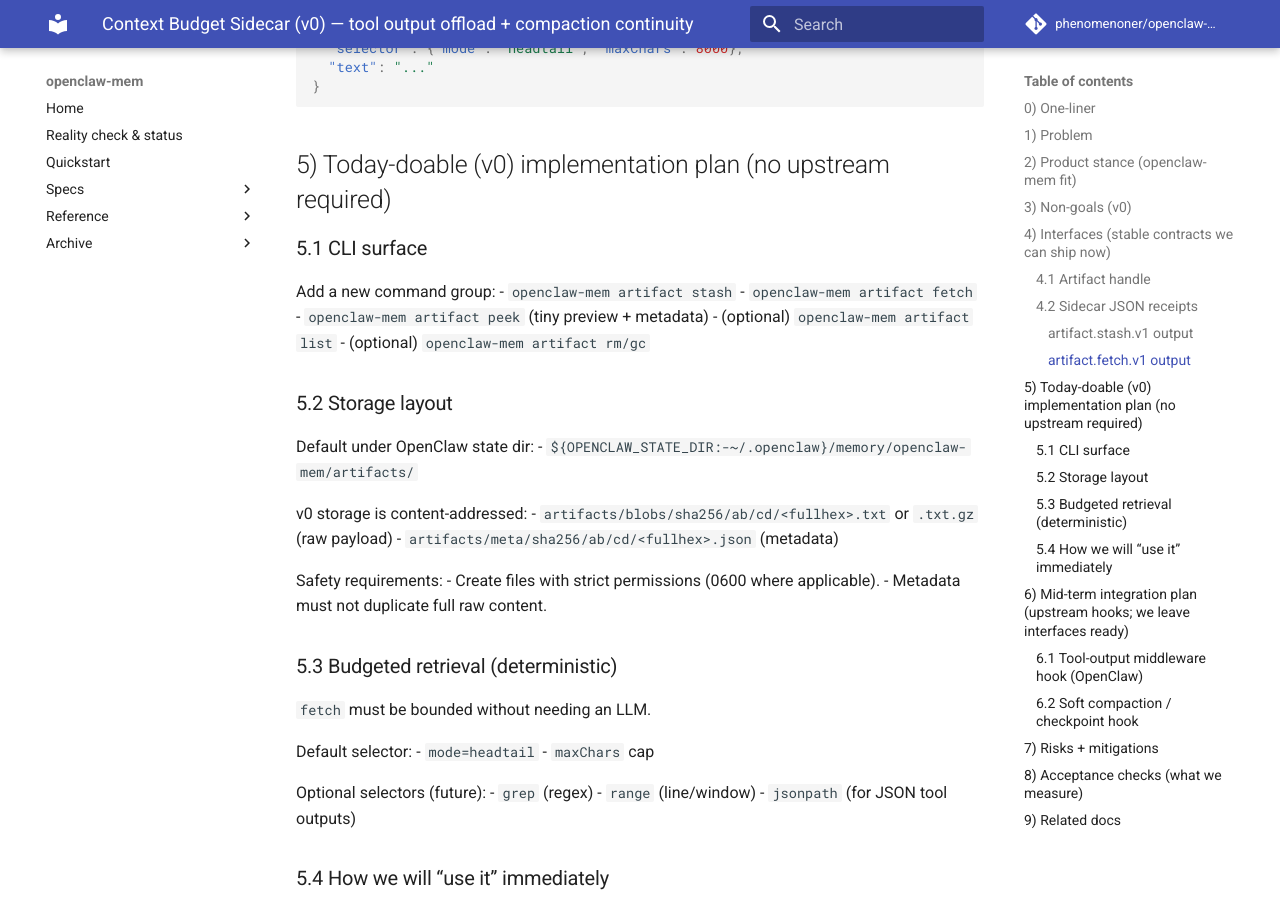
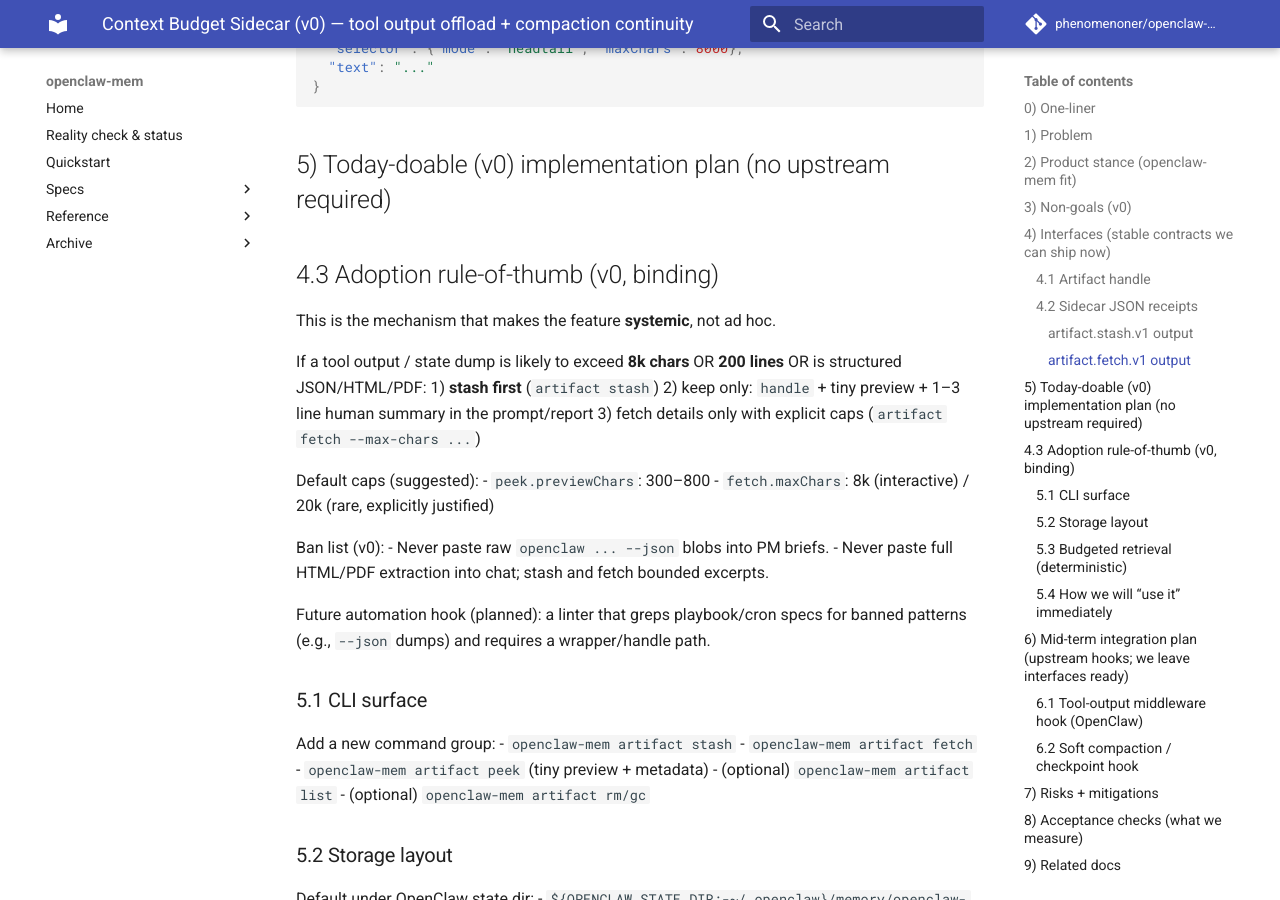
Before and after one commit to phenomenoner/openclaw-mem, an MkDocs documentation site: the page built from docs/specs/context-budget-sidecar-v0.md, in a window 1280 px wide and 900 px high, scrolled down 1728 px. Built offline with MkDocs 1.6.1 and Material for MkDocs 9.7.7, drawn with Linux system fonts in a browser that asks for light colours; comment, search, counter and statistics services are not loaded.

Commit message:
docs(sidecar): add adoption rule-of-thumb

```diff
--- a/docs/specs/context-budget-sidecar-v0.md
+++ b/docs/specs/context-budget-sidecar-v0.md
@@ -68,6 +68,24 @@
 
 ## 5) Today-doable (v0) implementation plan (no upstream required)
 
+## 4.3 Adoption rule-of-thumb (v0, binding)
+This is the mechanism that makes the feature **systemic**, not ad hoc.
+
+If a tool output / state dump is likely to exceed **8k chars** OR **200 lines** OR is structured JSON/HTML/PDF:
+1) **stash first** (`artifact stash`)
+2) keep only: `handle` + tiny preview + 1–3 line human summary in the prompt/report
+3) fetch details only with explicit caps (`artifact fetch --max-chars ...`)
+
+Default caps (suggested):
+- `peek.previewChars`: 300–800
+- `fetch.maxChars`: 8k (interactive) / 20k (rare, explicitly justified)
+
+Ban list (v0):
+- Never paste raw `openclaw ... --json` blobs into PM briefs.
+- Never paste full HTML/PDF extraction into chat; stash and fetch bounded excerpts.
+
+Future automation hook (planned): a linter that greps playbook/cron specs for banned patterns (e.g., `--json` dumps) and requires a wrapper/handle path.
+
 ### 5.1 CLI surface
 Add a new command group:
 - `openclaw-mem artifact stash`
```
